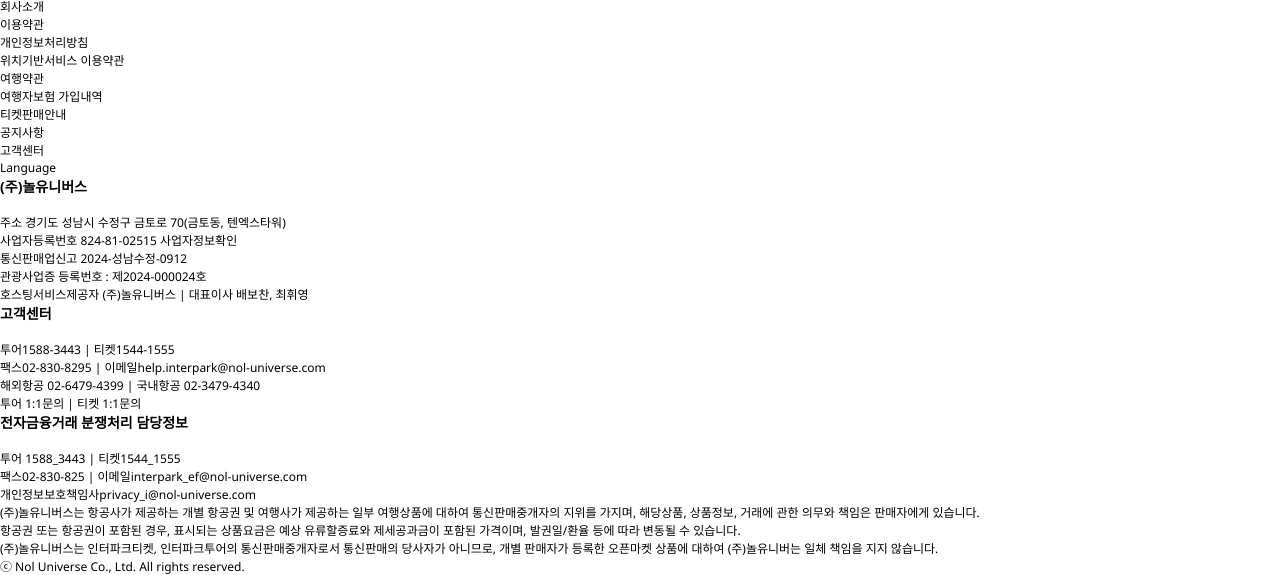
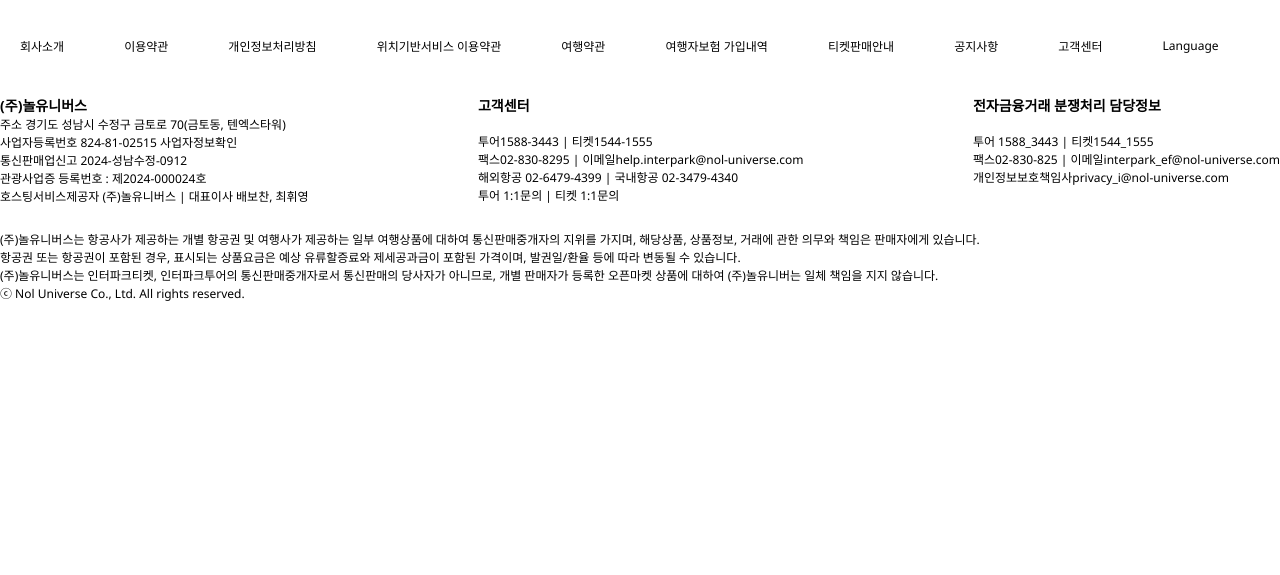
Before and after one commit to yongwa1214/til_html, a plain HTML site: page public/index.html in a window 1280 px wide. Shown: the part 1170-1745 px from the top of the page. After the commit the page ends 1497 px from the top, so only its background shows below. Drawn offline with Linux system fonts and the light colour scheme.

Commit message:
footer작업중

```diff
--- a/public/css/common.css
+++ b/public/css/common.css
@@ -47,3 +47,8 @@ body {
     margin-left: auto;
     margin-right: auto;*/
 }
+.footer {
+  max-width: 1280px;
+  width:100%;
+  margin: 0 auto;
+}
--- a/public/css/footer(test).css
+++ b/public/css/footer(test).css
@@ -1,20 +1,23 @@
-.footer {
-    width: 100%;
-    background-color: #cc5050;
+.footer_top{
+    display: flex;
+    margin: 40px 0px;
 }
 
-.footer_top{
-    width: 100%;
-    display: flex;
-    background-color: #000;
+.etc_menu{
+   display: flex;
+   gap: 60px;
+   margin-left: 20px;
 }
 
 .footer_middle{
     width: 100%;
     display: flex;
+    justify-content: space-between; /*균등 분할 gap사용x gap 사용시 글자 잘림*/
+    margin-bottom: 25px;
 }
 
 .footer_bottom{
     width: 100%;
-    display: flex;
+
+    margin-bottom: 25px;
 }
--- a/public/index.html
+++ b/public/index.html
@@ -8,6 +8,7 @@
     <link rel="stylesheet" href="css/header.css" />
     <link rel="stylesheet" href="css/banner.css" />
     <link rel="stylesheet" href="css/tour.css" />
+    <link rel="stylesheet" href="css/footer(test).css" />
   </head>
 
   <body>
@@ -209,7 +210,7 @@
       <div>
         <footer class="footer">
           <div class="footer_top">
-            <ul>
+            <ul class="etc_menu">
               <li><a href="#">회사소개</a></li>
               <li><a href="#">이용약관</a></li>
               <li><a href="#">개인정보처리방침</a></li>
@@ -225,32 +226,39 @@
           <div class="footer_middle">
             <div>
               <h3>(주)놀유니버스</h3>
-              <br />
-              주소 경기도 성남시 수정구 금토로 70(금토동, 텐엑스타워) <br>
-              사업자등록번호 824-81-02515 <a href="#">사업자정보확인</a> <br>
-              통신판매업신고 2024-성남수정-0912 <br>
-              관광사업증 등록번호 : 제2024-000024호 <br>
-              호스팅서비스제공자 (주)놀유니버스 | 대표이사 배보찬, 최휘영
+              <p>주소 경기도 성남시 수정구 금토로 70(금토동, 텐엑스타워)</p>
+              <p>사업자등록번호 824-81-02515 <a href="#">사업자정보확인</a> </p>
+              통신판매업신고 2024-성남수정-0912 <br />
+              관광사업증 등록번호 : 제2024-000024호 <br />
+              <span>호스팅서비스제공자 (주)놀유니버스 | 대표이사 배보찬, 최휘영</span>
             </div>
             <div>
               <h3>고객센터</h3>
-              <br> 투어1588-3443 | 티켓1544-1555
-              <br> 팩스02-830-8295 | 이메일help.interpark@nol-universe.com
-              <br> 해외항공 02-6479-4399 | 국내항공 02-3479-4340
-              <br> <a href="#">투어 1:1문의</a> | <a href="#">티켓 1:1문의</a>
+              <br />
+              투어1588-3443 | 티켓1544-1555 <br />
+              팩스02-830-8295 | 이메일help.interpark@nol-universe.com <br />
+              해외항공 02-6479-4399 | 국내항공 02-3479-4340 <br />
+              <a href="#">투어 1:1문의</a> | <a href="#">티켓 1:1문의</a>
             </div>
             <div>
               <h3>전자금융거래 분쟁처리 담당정보</h3>
-              <br>투어 1588_3443 | 티켓1544_1555
-              <br>팩스02-830-825 | 이메일interpark_ef@nol-universe.com
-              <br>개인정보보호책임사privacy_i@nol-universe.com
+              <br />투어 1588_3443 | 티켓1544_1555 <br />팩스02-830-825 |
+              이메일interpark_ef@nol-universe.com
+              <br />개인정보보호책임사privacy_i@nol-universe.com
             </div>
           </div>
           <div class="footer_bottom">
-            (주)놀유니버스는 항공사가 제공하는 개별 항공권 및 여행사가 제공하는 일부 여행상품에 대하여 통신판매중개자의 지위를 가지며, 해당상품, 상품정보, 거래에 관한 의무와 책임은 판매자에게 있습니다.
-            <br> 항공권 또는 항공권이 포함된 경우, 표시되는 상품요금은 예상 유류할증료와 제세공과금이 포함된 가격이며, 발권일/환율 등에 따라 변동될 수 있습니다.
-            <br> (주)놀유니버스는 인터파크티켓, 인터파크투어의 통신판매중개자로서 통신판매의 당사자가 아니므로, 개별 판매자가 등록한 오픈마켓 상품에 대하여 (주)놀유니버는 일체 책임을 지지 않습니다.
-            <br> ⓒ Nol Universe Co., Ltd. All rights reserved.
+            (주)놀유니버스는 항공사가 제공하는 개별 항공권 및 여행사가 제공하는
+            일부 여행상품에 대하여 통신판매중개자의 지위를 가지며, 해당상품,
+            상품정보, 거래에 관한 의무와 책임은 판매자에게 있습니다.
+            <br />
+            항공권 또는 항공권이 포함된 경우, 표시되는 상품요금은 예상
+            유류할증료와 제세공과금이 포함된 가격이며, 발권일/환율 등에 따라
+            변동될 수 있습니다. <br />
+            (주)놀유니버스는 인터파크티켓, 인터파크투어의 통신판매중개자로서
+            통신판매의 당사자가 아니므로, 개별 판매자가 등록한 오픈마켓 상품에
+            대하여 (주)놀유니버는 일체 책임을 지지 않습니다.
+            <div>ⓒ Nol Universe Co., Ltd. All rights reserved.</div>
           </div>
         </footer>
       </div>
```
Lines whose indentation alone changed are shown as unchanged.
